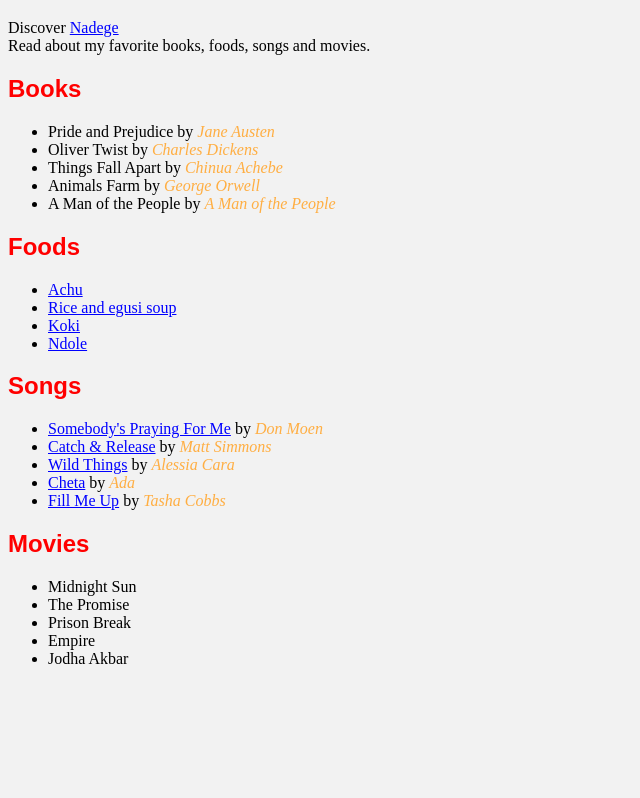
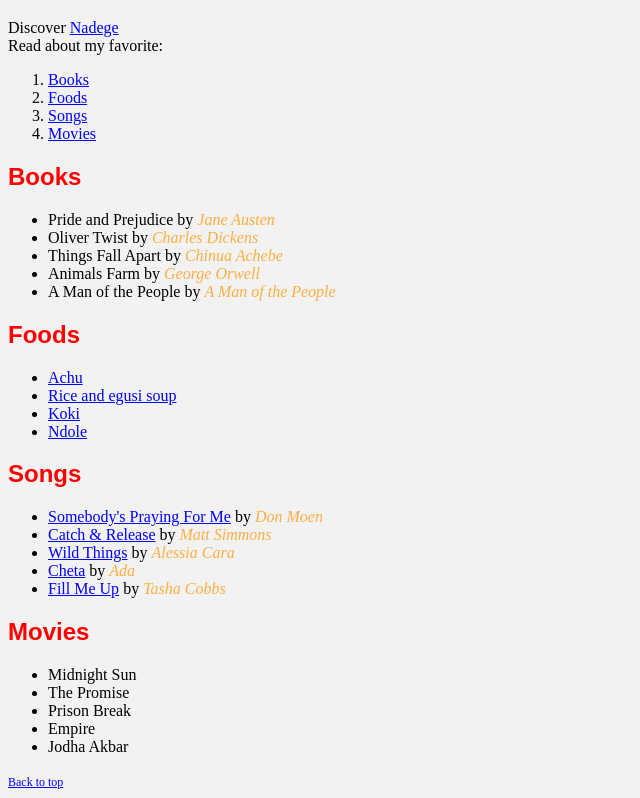
Before and after one commit to tybanash/My-Favourites, a plain HTML site: page index.html in a window 1280 px wide. Shown: the part 61-859 px from the top of the page, without its empty margins (0-640 px from the left). Before the commit the page ends 800 px from the top, so only its background shows below. Drawn offline with Linux system fonts and the light colour scheme.

Commit message:
Modified the page structure with fragment identifiers.

```diff
--- a/css/style.css
+++ b/css/style.css
@@ -39,3 +39,7 @@ a:hover {
 a:visited {
 	color: #9999ff;
 }
+
+div > a {
+	font-size: 12px;
+}
--- a/index.html
+++ b/index.html
@@ -7,8 +7,18 @@
         <link href="css/style.css" type="text/css" rel="stylesheet">
     </head>
     <body>
-        <h1>My Favorites</h1>
-        <p>Discover <a href="https://commons.wikimedia.org/wiki/File:Awah_Nadege.jpg">Nadege</a><br> Read about my favorite books, foods, songs and movies.</p>
+        <h1 id="top">My Favorites</h1>
+        <p>Discover <a href="https://commons.wikimedia.org/wiki/File:Awah_Nadege.jpg">Nadege</a><br> Read about my favorite:</p>
+        <section>
+            <ol>
+                <li><a href="#Books">Books</a></li>
+                <li><a href="#Foods">Foods</a></li>
+                <li><a href="#Songs">Songs</a></li>
+                <li><a href="#Movies">Movies</a></li>
+            </ol>
+        </section>
+
+        <section id="Books">
             <h2>Books</h2>
             <ul>
                 <li>Pride and Prejudice by <em>Jane Austen</em></li>
@@ -17,6 +27,9 @@
                 <li>Animals Farm by <em>George Orwell</em></li>
                 <li>A Man of the People by <em>A Man of the People</em></li>
             </ul>
+        </section>
+
+        <section id="Foods">
             <h2>Foods</h2>
             <ul>
                 <li><a href="https://www.africanbites.com/achu-soupyellow-soup-achu">Achu</a></li>
@@ -24,6 +37,9 @@
                 <li><a href="https://upload.wikimedia.org/wikipedia/commons/bb2/Koki_banane_poyo.jpg">Koki</a></li>
                 <li><a href="https://afrovitalityeats.com/recipe/ndole-cameroon-bitterleaf-stew">Ndole</a></li>
             </ul>
+        </section>
+
+        <section id="Songs">
             <h2>Songs</h2>
             <ul>
                 <li><a href="https://youtu.be/QJUVSphfSyY">Somebody's Praying For Me</a> by <em>Don Moen</em></li>
@@ -32,6 +48,9 @@
                 <li><a href="https://youtu.be/aWrYrinRNl0">Cheta</a> by <em>Ada</em></li>
                 <li><a href="https://youtu.be/OKWkYxikygQ">Fill Me Up</a> by <em>Tasha Cobbs</em></li>
             </ul>
+        </section>
+
+        <section id="Movies">
             <h2>Movies</h2>
             <ul>
                 <li>Midnight Sun</li>
@@ -40,5 +59,9 @@
                 <li>Empire</li>
                 <li>Jodha Akbar</li>
             </ul>
+        </section>
+
+        <div><a href="#top">Back to top</a></div>
+
     </body>
 </html>
```
Lines whose indentation alone changed are shown as unchanged.
